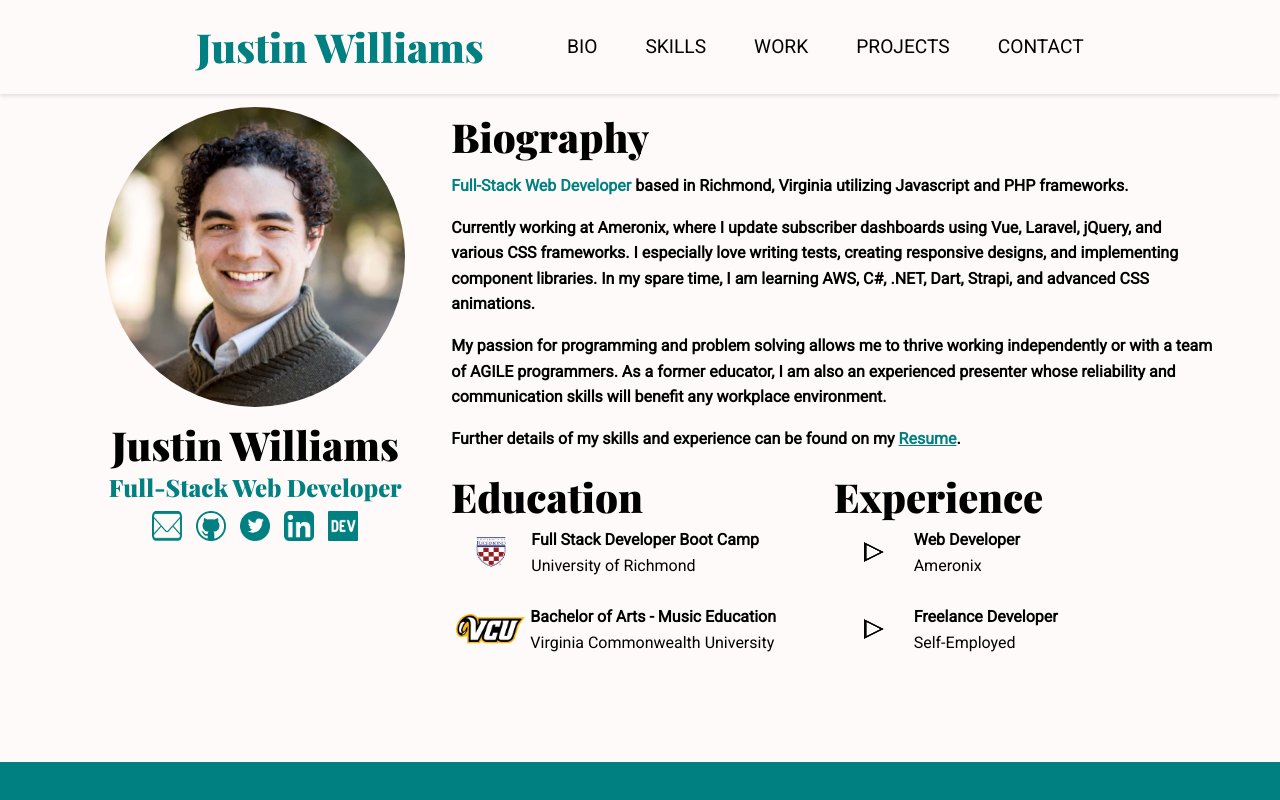
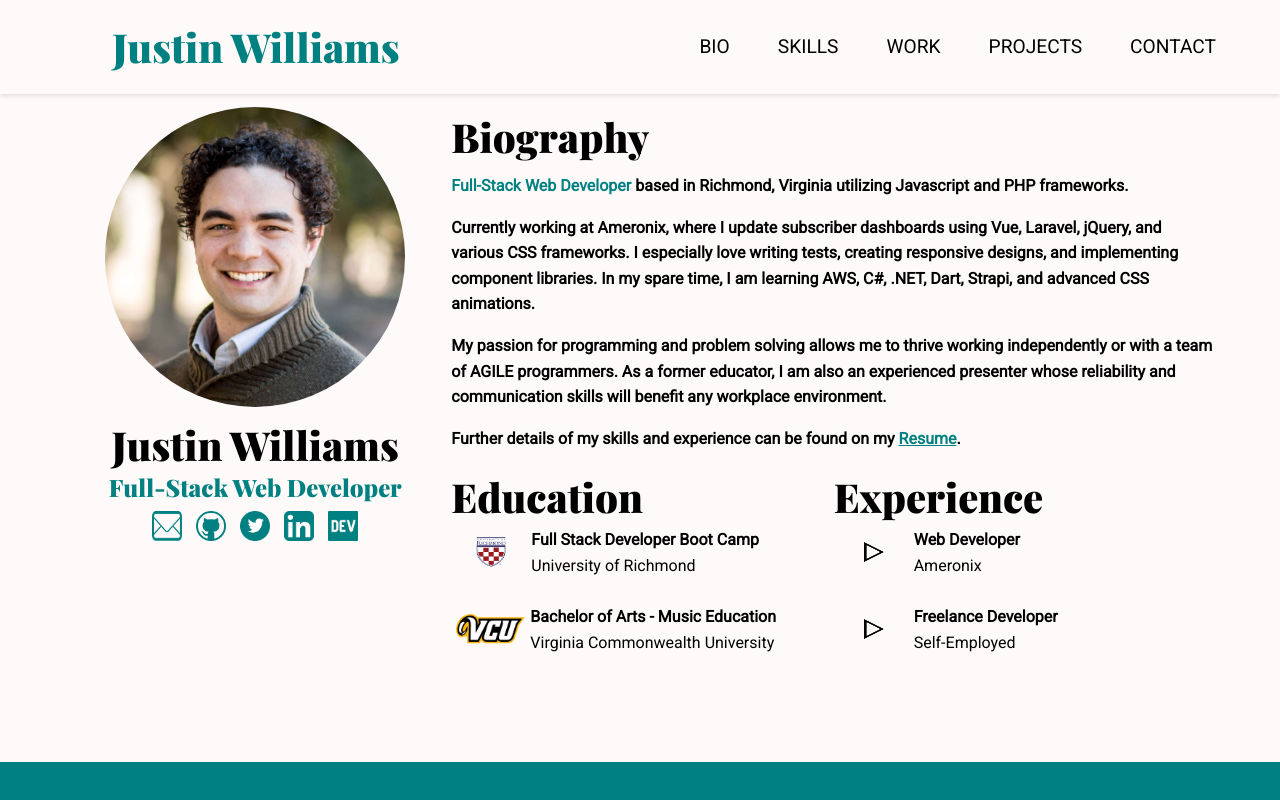
Before and after one commit to justinwilliamsrva/react-portfolio, a React (Create React App) app: page / in a window 1280 px wide. Shown: the top 800 px of the page. Built offline with nearby package versions, Linux system fonts and the light colour scheme.

Commit message:
fix: fix nav sizing

```diff
--- a/src/Header.js
+++ b/src/Header.js
@@ -4,6 +4,7 @@ import "./styles/nav.css";
 export default function Header() {
   return (
     <header>
+      <div id="navflex" className="container">
         <h1 className=" logo">
           <a href="#content" className=" teal js-smooth-scroll">
             Justin Williams
@@ -33,7 +34,6 @@ export default function Header() {
               </a>
             </li>
 
-
             <li>
               <a href="#contact" className="js-smooth-scroll">
                 Contact
@@ -44,6 +44,7 @@ export default function Header() {
         <label htmlFor="nav-toggle" className="nav-toggle-label">
           <span></span>
         </label>
+      </div>
     </header>
   );
 }
--- a/src/styles/nav.css
+++ b/src/styles/nav.css
@@ -131,14 +131,17 @@ nav a:active {
     display: none;
   }
 
+  #navflex{
+    display:flex;
+  }
+
   header {
-    display: grid;
-    grid-template-columns: 1fr auto minmax(600px, 2fr) 1fr;
+
     /* margin: 0 5rem; */
   }
 
   .logo {
-    grid-column: 2 / 3;
+   flex:1;
   }
 
   nav {
@@ -151,7 +154,7 @@ nav a:active {
     left: initial;
     /* end Edge support stuff */
 
-    grid-column: 3 / 4;
+    flex: 2;
     display: flex;
     justify-content: flex-end;
     align-items: center;
@@ -188,3 +191,21 @@ nav a:active {
     transform: scale(1, 1);
   }
 }
+
+@media screen and (max-width: 959px) and (min-width: 830px){
+nav li{
+
+  margin-left: 1em;
+}
+
+.logo{
+
+flex: 2;
+
+}
+
+
+
+
+
+}
```
Lines whose indentation alone changed are shown as unchanged.
